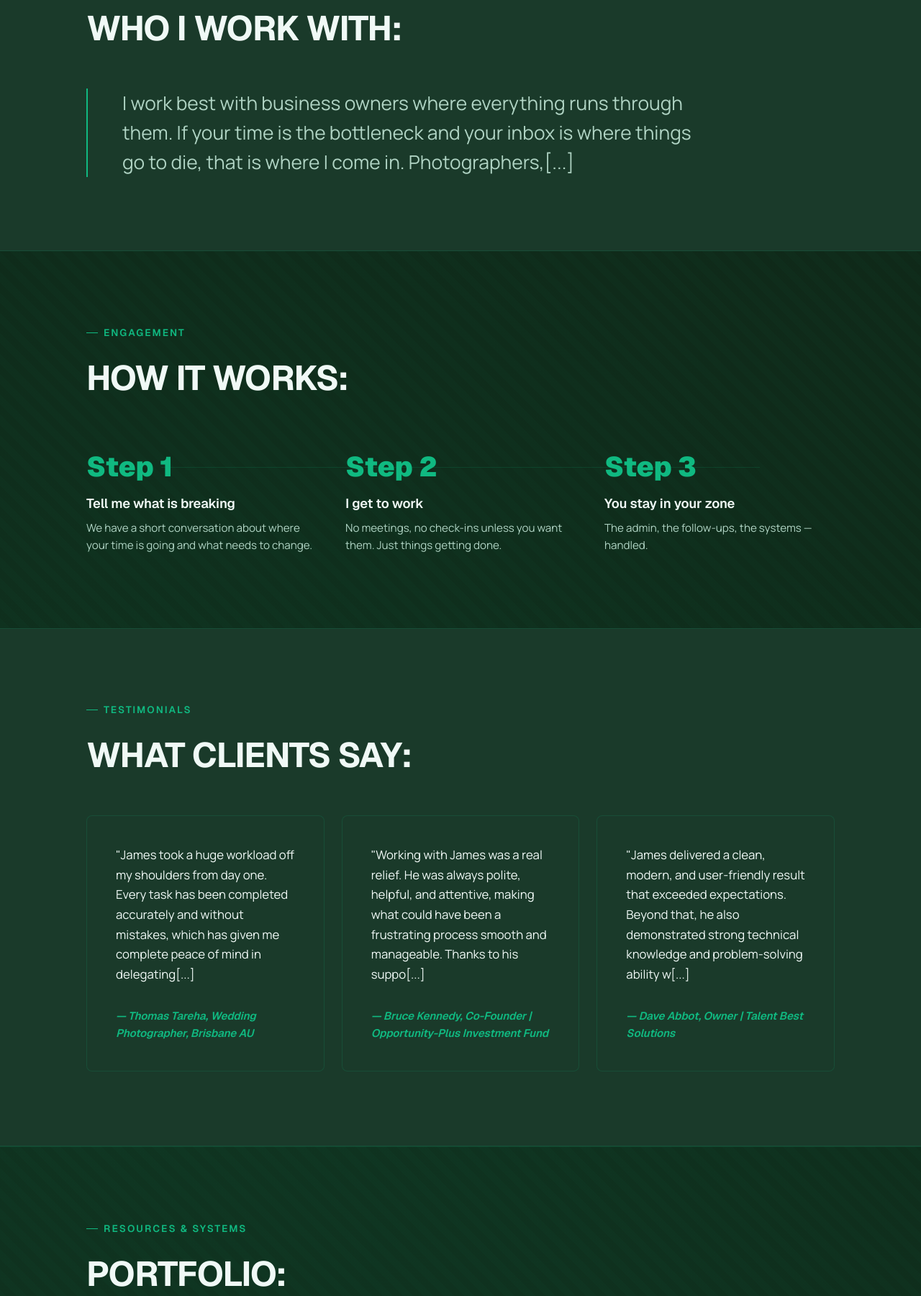
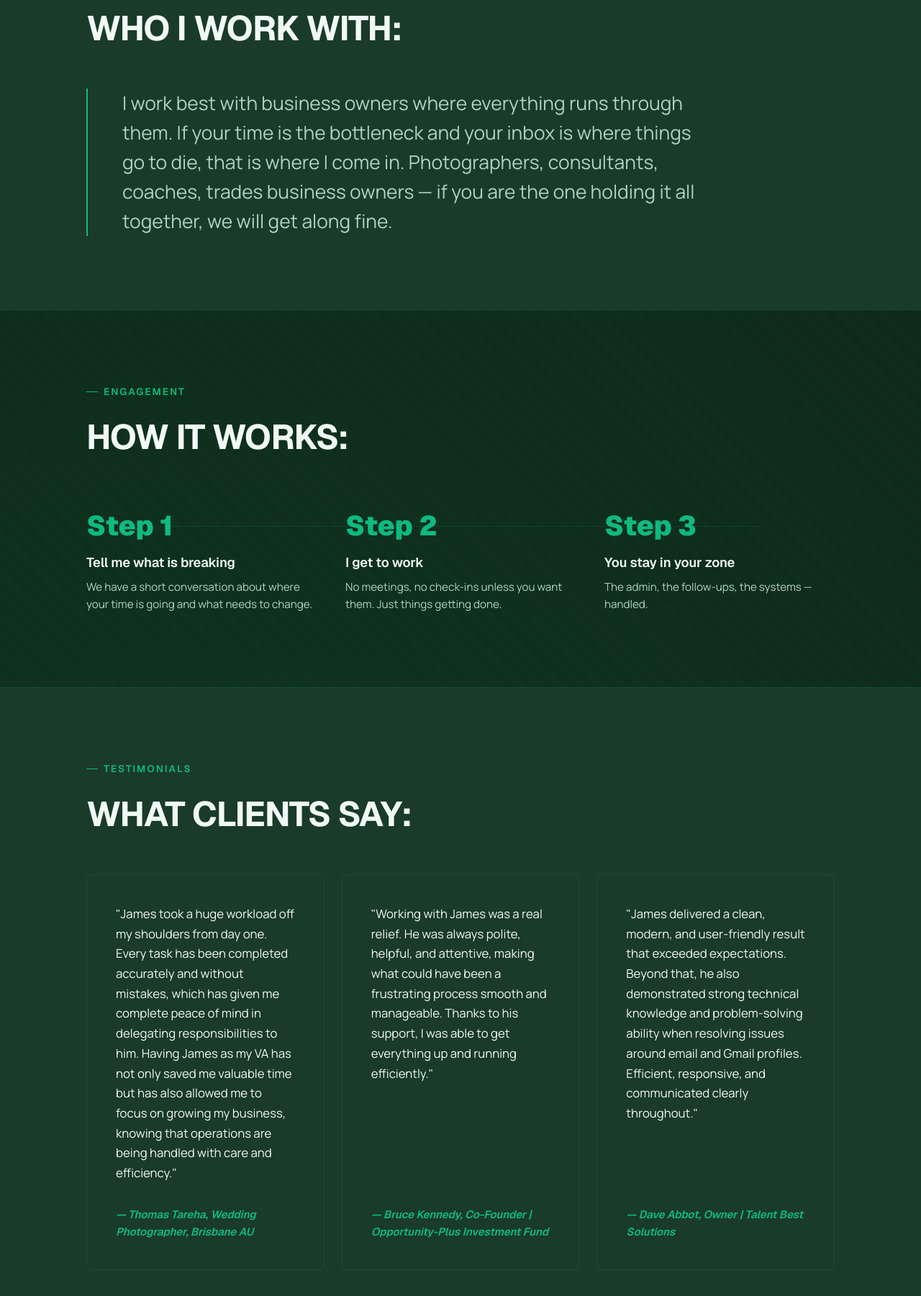
Before and after one commit to james-aves/portfolio-website, a website: page index.html in a window 1280 px wide. Shown: the part 1500-3301 px from the top of the page at 72% size. Drawn offline with nearby package versions, Linux system fonts and the light colour scheme.

Commit message:
Update index.html
manual edit

```diff
--- a/index.html
+++ b/index.html
@@ -873,7 +873,7 @@
 
           <div class="who-content">
             <p class="who-text">
-              I work best with business owners where everything runs through them. If your time is the bottleneck and your inbox is where things go to die, that is where I come in. Photographers,[...]
+              I work best with business owners where everything runs through them. If your time is the bottleneck and your inbox is where things go to die, that is where I come in. Photographers, consultants, coaches, trades business owners — if you are the one holding it all together, we will get along fine.
             </p>
           </div>
         </div>
@@ -917,21 +917,21 @@
             <div class="testimonials-grid">
               <div class="testimonial-card">
                 <blockquote class="testimonial-quote">
-                  "James took a huge workload off my shoulders from day one. Every task has been completed accurately and without mistakes, which has given me complete peace of mind in delegating[...]
+                  "James took a huge workload off my shoulders from day one. Every task has been completed accurately and without mistakes, which has given me complete peace of mind in delegating responsibilities to him. Having James as my VA has not only saved me valuable time but has also allowed me to focus on growing my business, knowing that operations are being handled with care and efficiency."
                 </blockquote>
                 <cite class="testimonial-author">— Thomas Tareha, Wedding Photographer, Brisbane AU</cite>
               </div>
 
               <div class="testimonial-card">
                 <blockquote class="testimonial-quote">
-                  "Working with James was a real relief. He was always polite, helpful, and attentive, making what could have been a frustrating process smooth and manageable. Thanks to his suppo[...]
+                  "Working with James was a real relief. He was always polite, helpful, and attentive, making what could have been a frustrating process smooth and manageable. Thanks to his support, I was able to get everything up and running efficiently."
                 </blockquote>
                 <cite class="testimonial-author">— Bruce Kennedy, Co-Founder | Opportunity-Plus Investment Fund</cite>
               </div>
 
               <div class="testimonial-card">
                 <blockquote class="testimonial-quote">
-                  "James delivered a clean, modern, and user-friendly result that exceeded expectations. Beyond that, he also demonstrated strong technical knowledge and problem-solving ability w[...]
+                  "James delivered a clean, modern, and user-friendly result that exceeded expectations. Beyond that, he also demonstrated strong technical knowledge and problem-solving ability when resolving issues around email and Gmail profiles. Efficient, responsive, and communicated clearly throughout."
                 </blockquote>
                 <cite class="testimonial-author">— Dave Abbot, Owner | Talent Best Solutions</cite>
               </div>
@@ -994,10 +994,7 @@
 
           <div class="about-content">
             <p class="about-text">
-              I'm a systems thinker with 8+ years of experience building and scaling operational infrastructure for service-based businesses. I specialize in transforming chaotic workflows into smooth, automated, and delegated systems. If your business runs on your personal heroics, let's change that.
-            </p>
-            <p class="about-text" style="margin-top: 1.5rem;">
-              My background includes designing custom CRM implementations in Notion and GoHighLevel, architecting email management protocols that handle high-volume inboxes, and building client admin workflows that free founders to focus on revenue generation. I've learned that ops isn't about being busy—it's about designing systems where the right things happen without you.
+              I am James, a Registered Electrical Engineer who moved into operations support for busy business owners. I build systems and handle the admin that eats your day. Based in the Philippines, working US and AU timezones.
             </p>
           </div>
         </div>
```
